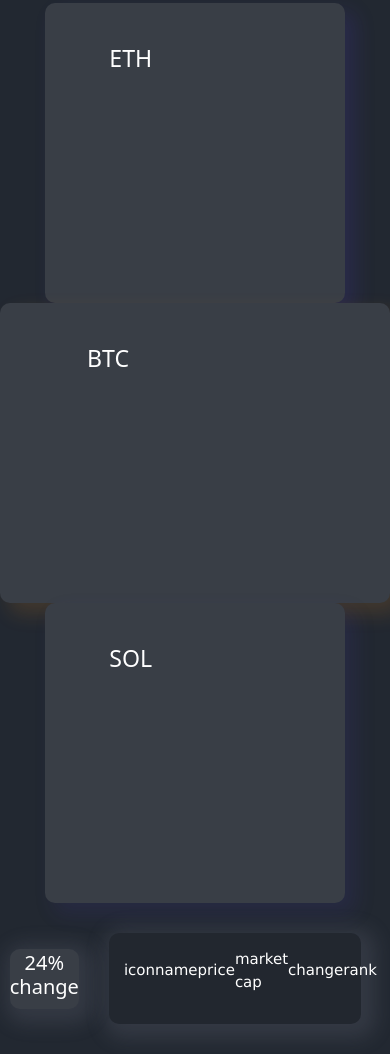
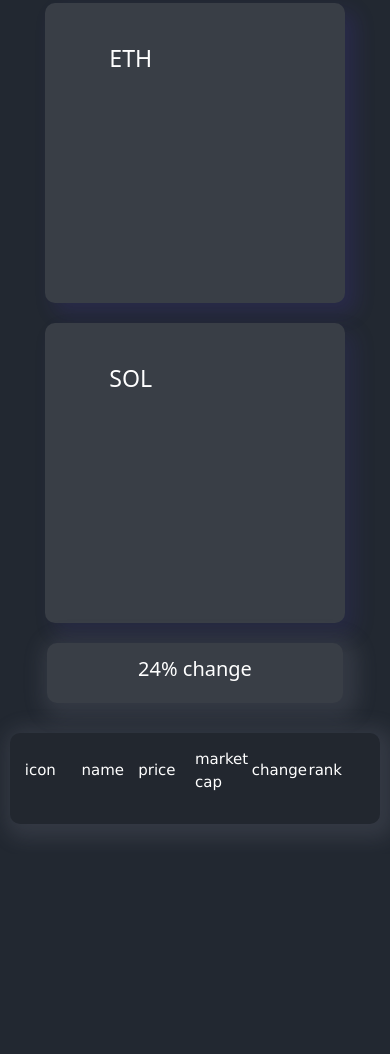
Before and after one commit to ilieBeracha/crypto1, a plain HTML site: page new crypto/index.html in a window 390 px wide. Shown: the part 317-1371 px from the top of the page. After the commit the page ends 1171 px from the top, so only its background shows below. Drawn offline with nearby package versions, Linux system fonts and the light colour scheme; no server answers.

Commit message:
fixed responsive index html

```diff
--- a/new crypto/style.css
+++ b/new crypto/style.css
@@ -545,6 +545,7 @@ canvas {
     .hits{
         margin-top: 250px;
         margin: 0;
+        gap: 20px;
     }
     .main{
         height: 100%;
@@ -552,11 +553,24 @@ canvas {
         margin: 0;
         margin-top: 200px;
     }
-    .hit1 , .hit2, .hit3{
-        /* width: 200px; */
+    .hit2{
+        width: 300px;
+        display: none;
     }
     canvas{
         width: 300px;
-        height: 100px;
+        height: 150px;
+    }
+    .mainHit{
+        display: flex;
+        flex-direction: column;
+        margin-top: 20px;
+    }
+    .allCoins{
+        width: 100%;
+        /* height: 300px; */
+    }
+    .allOther{
+        width: 80%;
     }
 }
```
